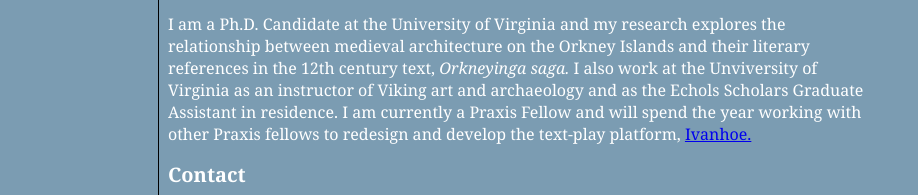
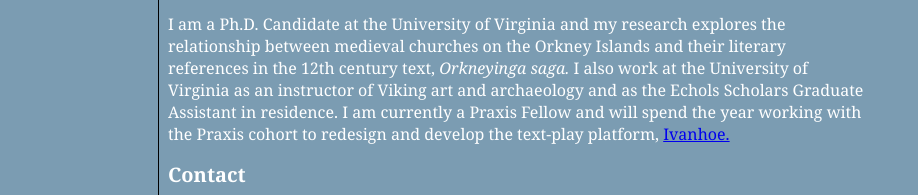
Before and after one commit to jennifergrayburn/jng3au.github.io, a plain HTML site: page index.html in a window 1280 px wide. Shown: the part 683-878 px from the top of the page, without its empty margins (0-918 px from the left). Drawn offline with Linux system fonts and the light colour scheme.

Commit message:
stupid typos

```diff
--- a/index.html
+++ b/index.html
@@ -33,7 +33,7 @@
 	<li>Ph.D. Candidate, History of Art and Architecture, University of Virginia</li>
 	</ul></p>
 
-	<p>I am a Ph.D. Candidate at the University of Virginia and my research explores the relationship between medieval architecture on the Orkney Islands and their literary references in the 12th century text, <em> Orkneyinga saga.</em> I also work at the Unviversity of Virginia as an instructor of Viking art and archaeology and as the Echols Scholars Graduate Assistant in residence. I am currently a Praxis Fellow and will spend the year working with other Praxis fellows to redesign and develop the text-play platform, <a href=http://ivanhoe.scholarslab.org/> Ivanhoe.</a>
+	<p>I am a Ph.D. Candidate at the University of Virginia and my research explores the relationship between medieval churches on the Orkney Islands and their literary references in the 12th century text, <em> Orkneyinga saga.</em> I also work at the University of Virginia as an instructor of Viking art and archaeology and as the Echols Scholars Graduate Assistant in residence. I am currently a Praxis Fellow and will spend the year working with the Praxis cohort to redesign and develop the text-play platform, <a href=http://ivanhoe.scholarslab.org/> Ivanhoe.</a>
 	</p>
 </div>
 
```
